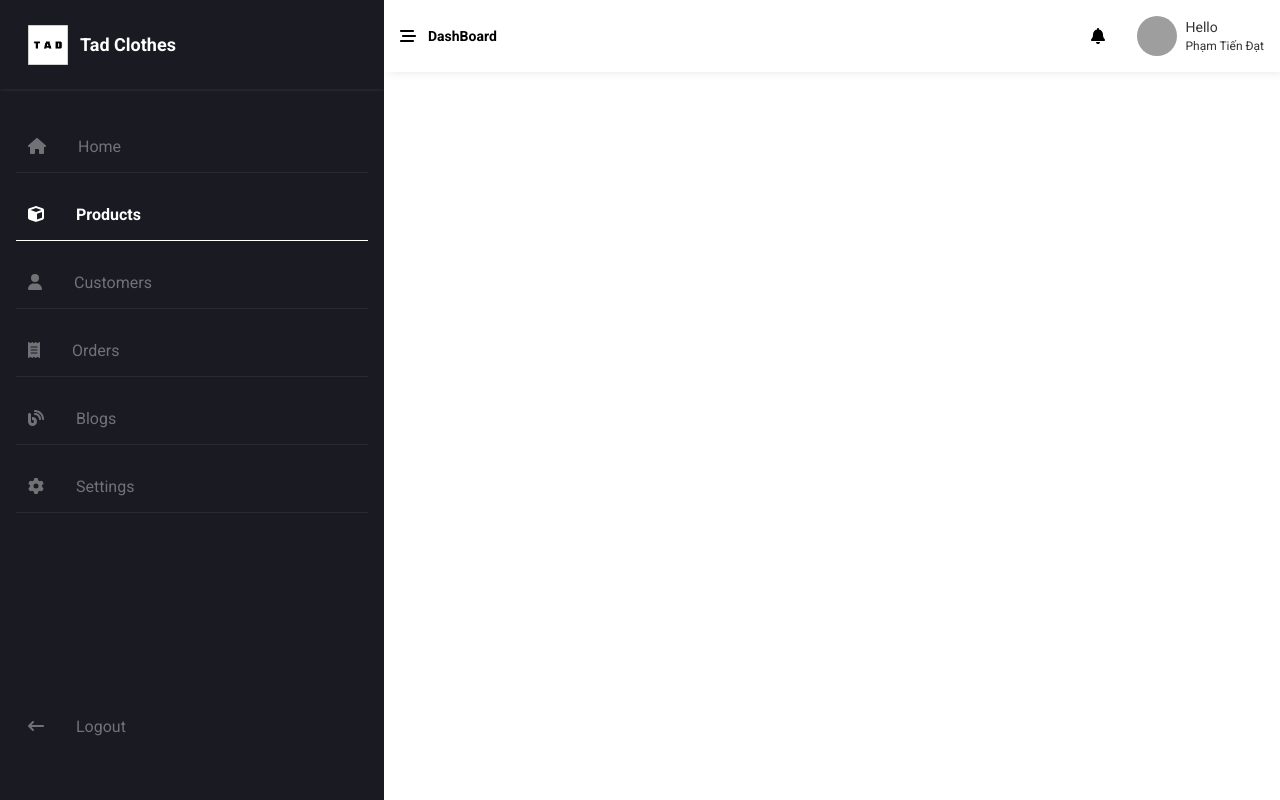
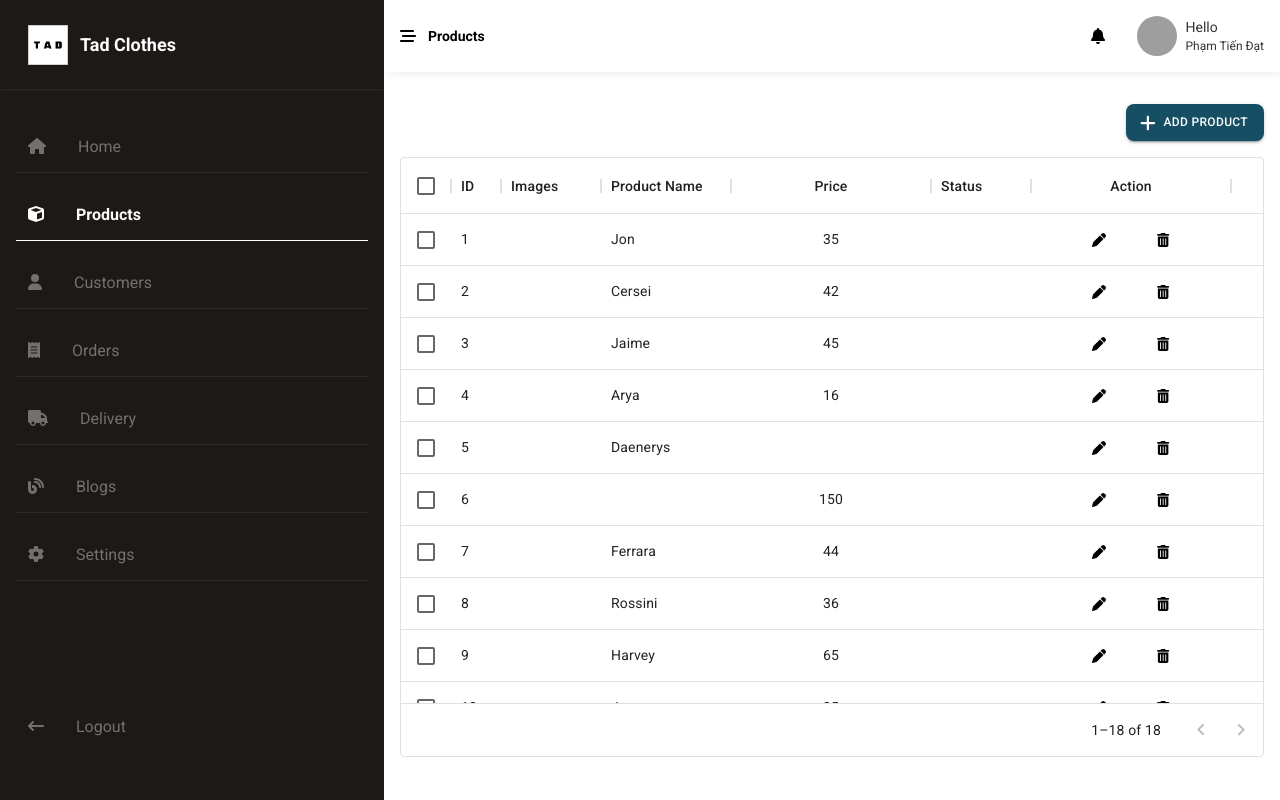
Before and after one commit to phamdatt/TAD-Admin, a React (Create React App) app: page /products in a window 1280 px wide. Built offline with nearby package versions, Linux system fonts and the light colour scheme; grey boxes are pictures that could not be loaded.

Commit message:
update source

```diff
--- a/package.json
+++ b/package.json
@@ -3,10 +3,14 @@
   "version": "0.1.0",
   "private": true,
   "dependencies": {
+    "@emotion/react": "^11.10.5",
+    "@emotion/styled": "^11.10.5",
     "@fortawesome/fontawesome-svg-core": "^6.2.1",
     "@fortawesome/free-solid-svg-icons": "^6.2.1",
     "@fortawesome/react-fontawesome": "^0.2.0",
     "@ionic/react": "^6.4.1",
+    "@mui/material": "^5.11.0",
+    "@mui/x-data-grid": "^5.17.16",
     "@testing-library/jest-dom": "^5.16.5",
     "@testing-library/react": "^13.4.0",
     "@testing-library/user-event": "^13.5.0",
--- a/public/index.html
+++ b/public/index.html
@@ -10,34 +10,10 @@
       content="Web site created using create-react-app"
     />
     <link rel="apple-touch-icon" href="%PUBLIC_URL%/logo192.png" />
-    <!--
-      manifest.json provides metadata used when your web app is installed on a
-      user's mobile device or desktop. See https://developers.google.com/web/fundamentals/web-app-manifest/
-    -->
-    <link rel="manifest" href="%PUBLIC_URL%/manifest.json" />
-    <!--
-      Notice the use of %PUBLIC_URL% in the tags above.
-      It will be replaced with the URL of the `public` folder during the build.
-      Only files inside the `public` folder can be referenced from the HTML.
-
-      Unlike "/favicon.ico" or "favicon.ico", "%PUBLIC_URL%/favicon.ico" will
-      work correctly both with client-side routing and a non-root public URL.
-      Learn how to configure a non-root public URL by running `npm run build`.
-    -->
-    <title>Doric Holic</title>
+    <title>Admin Tad</title>
   </head>
   <body>
     <noscript>You need to enable JavaScript to run this app.</noscript>
     <div id="root"></div>
-    <!--
-      This HTML file is a template.
-      If you open it directly in the browser, you will see an empty page.
-
-      You can add webfonts, meta tags, or analytics to this file.
-      The build step will place the bundled scripts into the <body> tag.
-
-      To begin the development, run `npm start` or `yarn start`.
-      To create a production bundle, use `npm run build` or `yarn build`.
-    -->
   </body>
 </html>
--- a/src/App.tsx
+++ b/src/App.tsx
@@ -4,6 +4,7 @@ import {BrowserRouter,Routes,Route} from 'react-router-dom'
 import Dashboard from './pages/Dashboard'
 import MainLayout from './layout/MainLayout';
 import Blank from './pages/Blank';
+import Products from './pages/Product';
 
 function App() {
   return (
@@ -11,10 +12,11 @@ function App() {
     <Routes>
       <Route path="/" element={<MainLayout/>}>
       <Route index  element={<Dashboard/>} />
-      <Route path='products'  element={<Blank/>} />
+      <Route path='products'  element={<Products/>} />
       <Route path='customers'  element={<Blank/>} />
       <Route path='orders'  element={<Blank/>} />
       <Route path='blogs'  element={<Blank/>} />
+      <Route path='deliveries'  element={<Blank/>} />
       <Route path='settings'  element={<Blank/>} />
       <Route path='logout'  element={<Blank/>} />
       </Route>
--- a/src/components/SideBar/style.css
+++ b/src/components/SideBar/style.css
@@ -1,7 +1,7 @@
 .sidebar {
   width: var(--side-bar-width);
   height: 100vh;
-  background-color: #191a22;
+  background-color: #1c1917;
   overflow: auto;
   position: fixed;
   top: 0;
@@ -14,7 +14,7 @@
   display: flex;
   align-items: center;
   margin-bottom: 2rem;
-  box-shadow: 0 0 4px rgba(255, 255, 255, 0.141);
+  box-shadow: 0 0 3px rgba(255, 255, 255, 0.141);
   padding: 16px;
 }
 .sidebar-header--logo {
@@ -62,14 +62,14 @@
   border-bottom: 1px solid white;
   padding-bottom: 16px;
 }
-.sidebar-menu--item--icon{
+.sidebar-menu--item--icon {
   margin-right: 32px;
 }
-.sidebar-menu--item:last-child{
+.sidebar-menu--item:last-child {
   margin-top: auto;
   cursor: pointer;
   border: none;
 }
-.sidebar-menu--item:last-child:hover{
+.sidebar-menu--item:last-child:hover {
   color: white;
 }
--- a/src/components/TopBar/index.tsx
+++ b/src/components/TopBar/index.tsx
@@ -1,14 +1,26 @@
 import { faBarsStaggered, faBell } from "@fortawesome/free-solid-svg-icons";
 import { FontAwesomeIcon } from "@fortawesome/react-fontawesome";
+import { useEffect, useState } from 'react';
+import { useLocation } from "react-router-dom";
 import UserInfo from "../UserInfo";
 import "./style.css";
 
 function TopBar() {
+  const location = useLocation();
+  const [nameTopBar,setNameTopBar] = useState<string>('');
+
+  useEffect(() => {
+    //@ts-ignore
+    const curPath = window.location.pathname.split("/")[1];
+    let name = curPath.charAt(0).toUpperCase() + curPath.substring(1);
+    setNameTopBar(name);
+  }, [location]);
+
   return (
     <div className="top-bar">
       <div className="top-bar-header">
         <FontAwesomeIcon icon={faBarsStaggered} />
-        <div className="top-bar-title">DashBoard</div>
+        <div className="top-bar-title">{nameTopBar}</div>
         <div className="user-info">
           <div className="icon-bell">
             <FontAwesomeIcon icon={faBell} />
--- a/src/contants/sidebarNav.ts
+++ b/src/contants/sidebarNav.ts
@@ -1,4 +1,4 @@
-import {   faBlog, faGear, faHome, faReceipt, faUser } from '@fortawesome/free-solid-svg-icons';
+import {   faBlog, faGear, faHome, faReceipt, faTruck, faUser } from '@fortawesome/free-solid-svg-icons';
 import { faCube } from '@fortawesome/free-solid-svg-icons';
 
 export const sidebarNav = [
@@ -23,6 +23,11 @@ export const sidebarNav = [
     url: "orders",
   },
   {
+    icon: faTruck,
+    title: "Delivery",
+    url: "deliveries",
+  },
+  {
     icon: faBlog,
     title: "Blogs",
     url: "blogs",
--- a/src/layout/MainLayout.tsx
+++ b/src/layout/MainLayout.tsx
@@ -1,6 +1,7 @@
+import { Outlet } from "react-router-dom";
 import SideBar from "../components/SideBar";
 import TopBar from "../components/TopBar";
-import './style.css'
+import "./style.css";
 
 function MainLayout() {
   return (
@@ -9,7 +10,7 @@ function MainLayout() {
       <div className="main">
         <div className="main__content">
           <TopBar />
-
+          <Outlet />
         </div>
       </div>
     </>
--- /dev/null
+++ b/src/pages/Product/index.tsx
@@ -0,0 +1,210 @@
+import { DataGrid, GridApi, GridCellValue, GridColDef } from "@mui/x-data-grid";
+import { Button, InputLabel, Modal, Typography } from "@mui/material";
+import { Box } from "@mui/system";
+import { FontAwesomeIcon } from "@fortawesome/react-fontawesome";
+import { faPen, faPlus, faTimes, faTrashAlt } from "@fortawesome/free-solid-svg-icons";
+import "./style.css";
+import { useState } from "react";
+import OutlinedInput from "@mui/material/OutlinedInput";
+
+const rows: any = [
+  { id: 1, productName: "Jon", price: 35 },
+  { id: 2, productName: "Cersei", price: 42 },
+  { id: 3, productName: "Jaime", price: 45 },
+  { id: 4, productName: "Arya", price: 16 },
+  { id: 5, productName: "Daenerys", price: null },
+  { id: 6, productName: null, price: 150 },
+  { id: 7, productName: "Ferrara", price: 44 },
+  { id: 8, productName: "Rossini", price: 36 },
+  { id: 9, productName: "Harvey", price: 65 },
+  { id: 10, productName: "Jon", price: 35 },
+  { id: 11, productName: "Cersei", price: 42 },
+  { id: 12, productName: "Jaime", price: 45 },
+  { id: 13, productName: "Arya", price: 16 },
+  { id: 14, productName: "Daenerys", price: null },
+  { id: 15, productName: null, price: 150 },
+  { id: 16, productName: "Ferrara", price: 44 },
+  { id: 17, productName: "Rossini", price: 36 },
+  { id: 18, productName: "Harvey", price: 65 },
+];
+
+const style = {
+  position: "absolute" as "absolute",
+  top: "50%",
+  left: "50%",
+  transform: "translate(-50%, -50%)",
+  width: 500,
+  bgcolor: "white",
+  border: "1px solid #eee",
+  borderRadius: 2,
+};
+export default function Products() {
+  const [open, setOpen] = useState(false);
+  const handleOpen = () => setOpen(true);
+  const handleClose = () => setOpen(false);
+  const columns: GridColDef[] = [
+    { field: "id", headerName: "ID", width: 20 },
+    {
+      field: "images",
+      headerName: "Images",
+    },
+    { field: "productName", headerName: "Product Name", width: 130 },
+    {
+      field: "price",
+      headerName: "Price",
+      type: "number",
+      width: 200,
+      disableColumnMenu: true,
+      headerAlign: "center",
+      align: "center",
+      sortable: false,
+    },
+    {
+      field: "status",
+      headerName: "Status",
+    },
+    {
+      field: "action",
+      headerName: "Action",
+      sortable: false,
+      width: 200,
+      hideable: false,
+      filterable: false,
+      align: "center",
+      headerAlign: "center",
+      disableColumnMenu: true,
+      renderCell: (params) => {
+        const onClick = (e: any) => {
+          e.stopPropagation(); // don't select this row after clicking
+
+          const api: GridApi = params.api;
+          const thisRow: Record<string, GridCellValue> = {};
+
+          api
+            .getAllColumns()
+            .filter((c) => c.field !== "__check__" && !!c)
+            .forEach(
+              (c) => (thisRow[c.field] = params.getValue(params.id, c.field))
+            );
+        };
+
+        return (
+          <Box style={{ display: "flex" }}>
+            <Button onClick={handleOpen}>
+              <FontAwesomeIcon icon={faPen} color="black" />
+            </Button>
+            <Button onClick={onClick}>
+              <FontAwesomeIcon icon={faTrashAlt} color="black" />
+            </Button>
+          </Box>
+        );
+      },
+    },
+  ];
+  return (
+    <div style={{ padding: "16px", marginTop: "16px" }}>
+      <div className="product-actions">
+        <Button
+          variant="contained"
+          style={{
+            marginLeft: "auto",
+            marginBottom: 16,
+            borderRadius: 8,
+            backgroundColor: "#164e63",
+            fontSize: "12px",
+            padding: "8px 16px",
+          }}
+          onClick={handleOpen}
+          size="small"
+          startIcon={<FontAwesomeIcon icon={faPlus} size="xs" />}
+        >
+          Add product
+        </Button>
+      </div>
+      <div style={{ height: 600, width: "100%" }}>
+        <DataGrid
+          rows={rows}
+          columns={columns}
+          pageSize={20}
+          rowsPerPageOptions={[2]}
+          checkboxSelection
+        />
+      </div>
+      <Modal
+        open={open}
+        onClose={handleClose}
+        aria-labelledby="modal-modal-title"
+        aria-describedby="modal-modal-description"
+      >
+        <Box sx={style}>
+          <Box borderBottom={0.5} borderColor="#164e63" p={2} display="flex" alignItems="center" justifyContent="space-between">
+            Thêm sản phẩm
+            <FontAwesomeIcon icon={faTimes} onClick={handleClose} style={{cursor:'pointer'}}/>
+          </Box>
+          <Box p={2}>
+            <InputLabel style={{ marginBottom: 8 }}>Tên sản phẩm</InputLabel>
+            <OutlinedInput
+              style={{ width: "100%", marginBottom: 8 }}
+              placeholder="Vui lòng nhập tên sản phẩm"
+              size="small"
+            />
+            <InputLabel style={{ marginBottom: 8 }}>
+              Hình ảnh sản phẩm
+            </InputLabel>
+            <OutlinedInput
+              style={{ width: "100%", marginBottom: 8 }}
+              placeholder="Vui lòng chọn hình ảnh sản phẩm"
+              size="small"
+            />
+            <InputLabel style={{ marginBottom: 8 }}>Giá sản phẩm</InputLabel>
+            <OutlinedInput
+              style={{ width: "100%", marginBottom: 8 }}
+              placeholder="Vui lòng nhập giá sản phẩm"
+              size="small"
+            />
+            <InputLabel style={{ marginBottom: 8 }}>Trạng thái</InputLabel>
+            <OutlinedInput
+              style={{ width: "100%", marginBottom: 8 }}
+              placeholder="Vui lòng nhập giá sản phẩm"
+              size="small"
+            />
+            <Box display="flex" justifyContent="flex-end" marginTop={2}>
+              <Button
+                variant="outlined"
+                style={{
+                  marginBottom: 16,
+                  borderRadius: 8,
+                  fontSize: "12px",
+                  padding: "8px 16px",
+                  border: "1px solid #164e63",
+                  color: "#164e63",
+                  width: "100px",
+                }}
+                onClick={handleClose}
+                size="small"
+              >
+                Huỷ bỏ
+              </Button>
+              <Button
+                variant="contained"
+                style={{
+                  marginBottom: 16,
+                  borderRadius: 8,
+                  backgroundColor: "#164e63",
+                  fontSize: "12px",
+                  padding: "8px 16px",
+                  width: "100px",
+                  marginLeft: "12px",
+                }}
+                onClick={handleOpen}
+                size="small"
+              >
+                Xác nhận
+              </Button>
+            </Box>
+          </Box>
+        </Box>
+      </Modal>
+    </div>
+  );
+}
--- /dev/null
+++ b/src/pages/Product/style.css
@@ -0,0 +1,8 @@
+.product-actions {
+  display: flex;
+  justify-content: flex-end;
+}
+.product-actions--title {
+  color: white;
+  margin-left: 12px;
+}
```
Also changed, not shown: src/components/SideBar/index.tsx (line endings or trailing spaces), 2 other files (tests, documents, lock files or other folders). Lines whose indentation alone changed are shown as unchanged.
